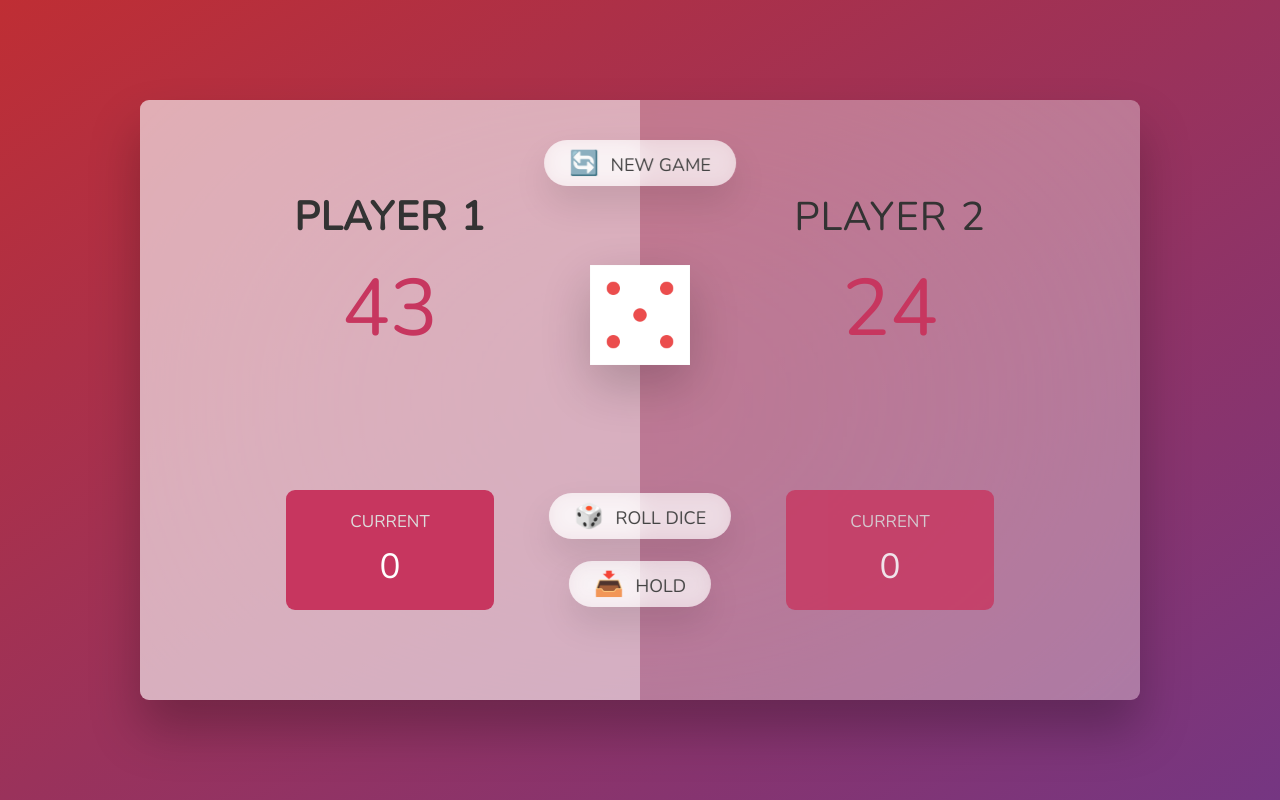
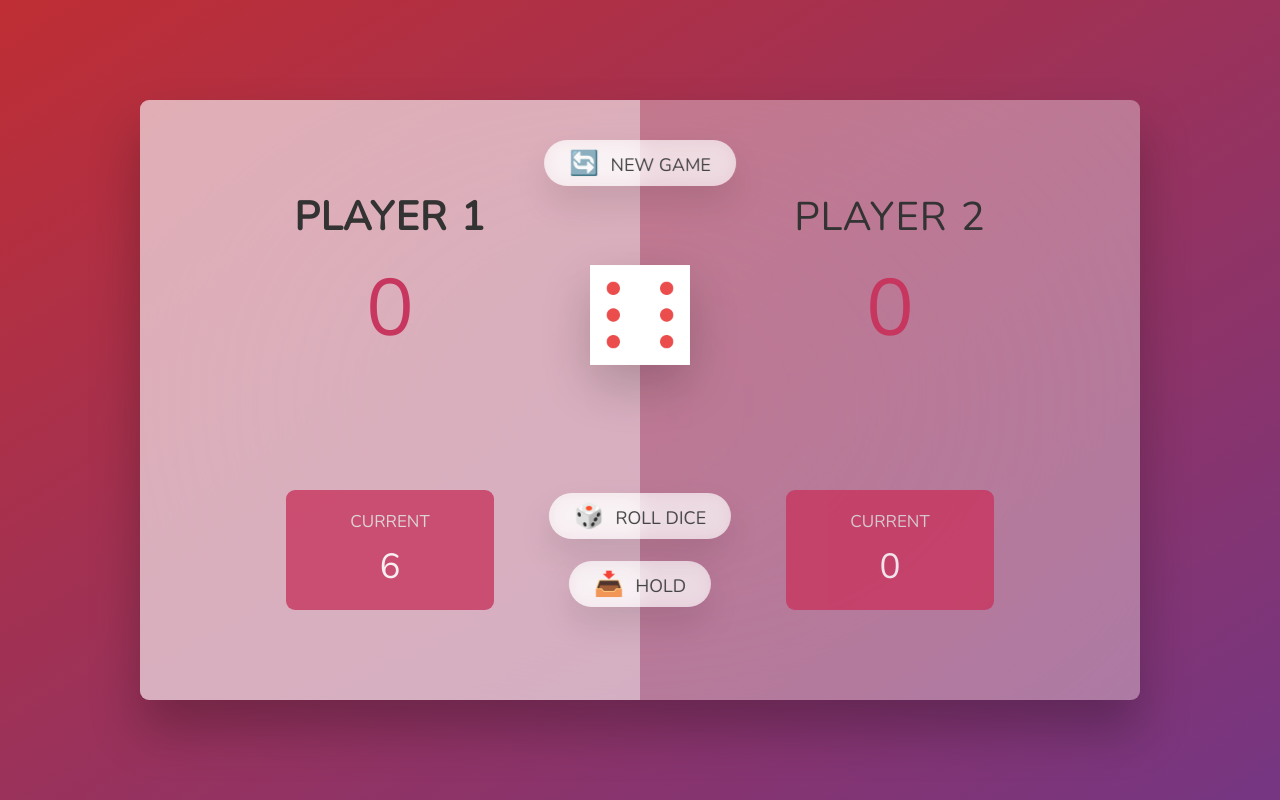
Before and after one commit to MohammadHarish52/jonas-js, a plain HTML site: page 07-Pig-Game/starter/index.html in a window 1280 px wide. Both pictures are taken after a click on the button "🎲 ROLL DICE". Drawn offline with nearby package versions, Linux system fonts and the light colour scheme.

Commit message:
added change players as of now

```diff
--- a/07-Pig-Game/starter/script.js
+++ b/07-Pig-Game/starter/script.js
@@ -1 +1,50 @@
 'use strict';
+
+// pig game
+// selecting elements
+const scoreEl = document.getElementById('score--0');
+const score1El = document.getElementById('score--1');
+const currentEl = document.getElementById('current--0');
+const currentEl2 = document.getElementById('current--1');
+const diceEl = document.querySelector('.dice');
+const btnNew = document.querySelector('.btn--new');
+const btnRoll = document.querySelector('.btn--roll');
+const btnHold = document.querySelector('.btn--hold');
+const player0 = document.querySelector('.player--0');
+const player1 = document.querySelector('.player--1');
+
+//starting condition
+score1El.textContent = 0;
+scoreEl.textContent = 0;
+diceEl.classList.add('hidden');
+
+const scores = [0, 0];
+let currentScore = 0;
+let activePlayer = 0;
+
+btnRoll.addEventListener('click', () => {
+  // generating a random dice roll
+  const randomNumber = Math.floor(Math.random() * 6) + 1;
+  // diplay dice
+  diceEl.classList.remove('hidden');
+  diceEl.src = `dice-${randomNumber}.png`;
+  //check for rolled 1: true switch to next player
+  if (randomNumber !== 1) {
+    currentScore = currentScore + randomNumber;
+    document.getElementById(`current--${activePlayer}`).textContent =
+      currentScore;
+    // player1.classList.remove('player--active');
+    // player0.classList.add('player--active');
+  } else {
+    //switch player
+    currentScore = 0;
+    // player0.classList.remove('player--active');
+    // player1.classList.add('player--active');
+    //using toggle hoga to add krdega nhi hga to remve krdega
+    player0.classList.toggle('player--active');
+    player1.classList.toggle('player--active');
+
+    document.getElementById(`current--${activePlayer}`).textContent = 0; // setting the current score to 0
+    activePlayer = activePlayer === 0 ? 1 : 0;
+  }
+});
--- a/07-Pig-Game/starter/style.css
+++ b/07-Pig-Game/starter/style.css
@@ -74,7 +74,7 @@ main {
 }
 
 .player--active .current {
-  opacity: 1;
+  opacity: 0.8;
 }
 
 .current {
@@ -165,3 +165,6 @@ main {
   font-weight: 700;
   color: #c7365f;
 }
+.hidden {
+  display: none;
+}
```
